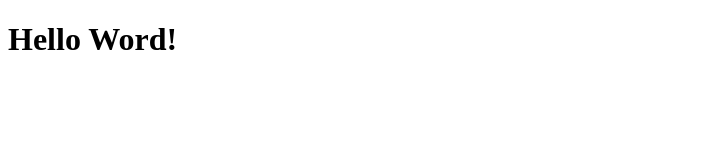
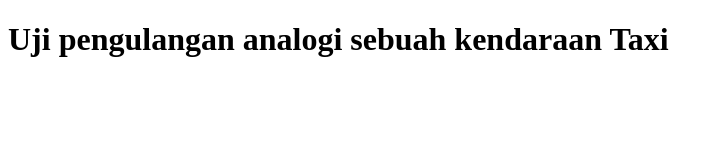
Before and after one commit to zrielp/Basic-Javascript, a plain HTML site: page Control Flow/Pengulangan (for, if, while)/LATIHAN/Latihan 1/index.html in a window 1280 px wide. Shown: the whole page, without its empty margins (0-723 px from the left). Drawn offline with Linux system fonts and the light colour scheme.

Commit message:
Latihan 1

```diff
--- a/Control Flow/Pengulangan (for, if, while)/LATIHAN/Latihan 1/index.html
+++ b/Control Flow/Pengulangan (for, if, while)/LATIHAN/Latihan 1/index.html
@@ -4,11 +4,11 @@
 <head>
     <meta charset="UTF-8">
     <meta name="viewport" content="width=device-width, initial-scale=1.0">
-    <title>Latihan Pengulangan (Taxi)</title>
+    <title>Latihan 1</title>
 </head>
 
 <body>
-    <h1>Hello Word!</h1>
+    <h1>Uji pengulangan analogi sebuah kendaraan Taxi</h1>
 
     <script src="taxi.js"></script>
 
```
